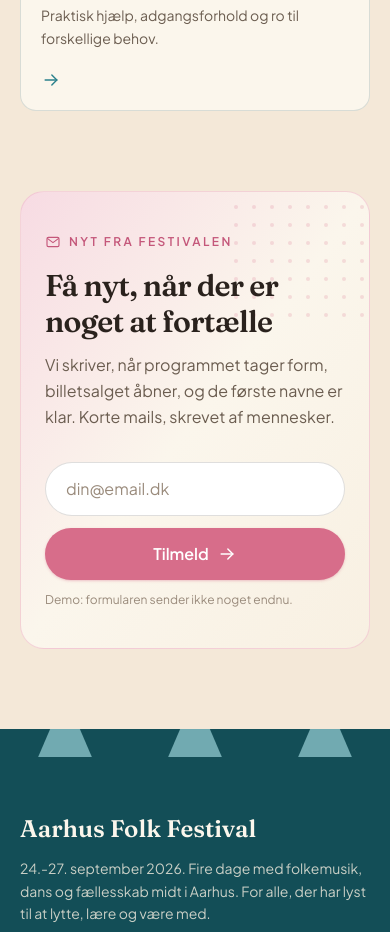
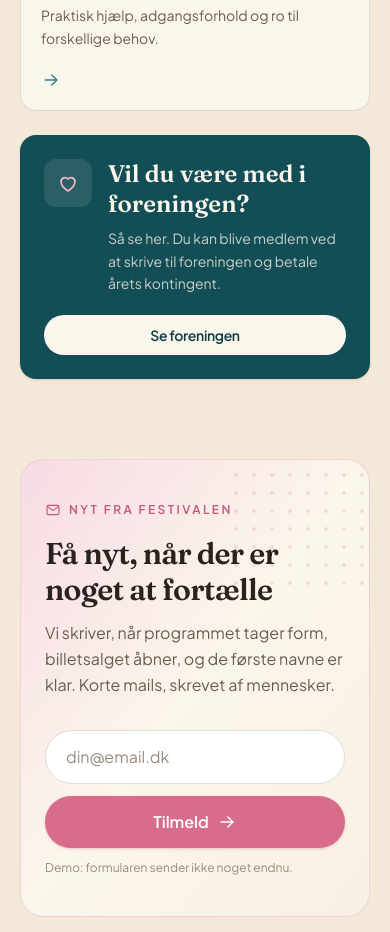
Before and after one commit to KasperKrog92/aarhus-folk-festival, a Next.js app: page / in a window 390 px wide. Shown: the part 6180-7112 px from the top of the page. Built offline with nearby package versions, Linux system fonts and the light colour scheme; no server answers.

Commit message:
Add association membership page

```diff
--- /dev/null
+++ b/src/app/foreningen/page.tsx
@@ -0,0 +1,79 @@
+import type { Metadata } from "next";
+import { Button } from "@/components/ui/Button";
+import { Container } from "@/components/ui/Container";
+import { FolkStripe } from "@/components/decorative/FolkStripe";
+import { associationPage } from "@/data/association";
+import { site } from "@/data/site";
+import { getLocale } from "@/i18n/server";
+
+export async function generateMetadata(): Promise<Metadata> {
+  const locale = await getLocale();
+
+  return {
+    title: `${associationPage.title[locale]} | ${site.name}`,
+    description: associationPage.intro[locale],
+  };
+}
+
+export default async function AssociationPage() {
+  const locale = await getLocale();
+
+  return (
+    <section className="py-16 sm:py-20">
+      <Container>
+        <div className="mx-auto max-w-3xl">
+          <p className="text-sm font-semibold uppercase tracking-[0.18em] text-pink-600">
+            {associationPage.eyebrow[locale]}
+          </p>
+          <h1 className="mt-4 font-display text-4xl font-semibold leading-tight text-ink sm:text-5xl">
+            {associationPage.title[locale]}
+          </h1>
+          <p className="mt-5 text-lg leading-relaxed text-ink-soft">
+            {associationPage.intro[locale]}
+          </p>
+
+          <FolkStripe className="my-10" />
+
+          <div className="rounded-2xl border border-petroleum/15 bg-cream-50 p-6 shadow-sm sm:p-8">
+            <p className="text-base leading-relaxed text-ink-soft">
+              {associationPage.body[locale]}
+            </p>
+
+            <h2 className="mt-8 font-display text-2xl font-semibold text-ink">
+              {associationPage.detailsHeading[locale]}
+            </h2>
+            <ul className="mt-5 grid gap-4 sm:grid-cols-3">
+              {associationPage.details.map((item) => (
+                <li
+                  key={item.id}
+                  className="rounded-xl border border-petroleum/10 bg-cream p-4"
+                >
+                  <p className="text-xs font-semibold uppercase tracking-[0.14em] text-pink-600">
+                    {item.label[locale]}
+                  </p>
+                  <p className="mt-2 font-display text-xl font-semibold text-ink">
+                    {typeof item.value === "string"
+                      ? item.value
+                      : item.value[locale]}
+                  </p>
+                  <p className="mt-2 text-sm leading-relaxed text-ink-soft">
+                    {item.description[locale]}
+                  </p>
+                </li>
+              ))}
+            </ul>
+          </div>
+
+          <div className="mt-8 flex flex-col gap-3 sm:flex-row">
+            <Button href={associationPage.contactHref}>
+              {associationPage.contactCta[locale]}
+            </Button>
+            <Button href="/" variant="outline">
+              {associationPage.backLabel[locale]}
+            </Button>
+          </div>
+        </div>
+      </Container>
+    </section>
+  );
+}
--- a/src/components/layout/Header.tsx
+++ b/src/components/layout/Header.tsx
@@ -47,7 +47,7 @@
         <Container className="flex h-20 items-center justify-between gap-4">
           {/* Logo */}
           <Link
-            href="#top"
+            href="/"
             className="flex shrink-0 items-center"
             aria-label={`${site.name}, ${t.header.home}`}
           >
--- a/src/components/sections/PracticalInfo.tsx
+++ b/src/components/sections/PracticalInfo.tsx
@@ -1,6 +1,9 @@
 import { Container } from "@/components/ui/Container";
 import { SectionHeading } from "@/components/ui/SectionHeading";
 import { PracticalCard } from "@/components/ui/PracticalCard";
+import { Button } from "@/components/ui/Button";
+import { IconHeart } from "@/components/icons";
+import { associationPage } from "@/data/association";
 import { practicalItems } from "@/data/practical";
 import { getDictionary } from "@/i18n/dictionaries";
 import { getLocale } from "@/i18n/server";
@@ -30,6 +33,29 @@
             </li>
           ))}
         </ul>
+
+        <div className="mt-6 flex flex-col gap-5 rounded-2xl bg-petroleum p-6 text-cream-50 shadow-sm sm:flex-row sm:items-center sm:justify-between sm:p-7">
+          <div className="flex gap-4">
+            <span className="grid size-12 shrink-0 place-items-center rounded-xl bg-cream-50/10 text-pink-200">
+              <IconHeart className="size-6" />
+            </span>
+            <div>
+              <h3 className="font-display text-2xl font-semibold leading-tight">
+                {associationPage.title[locale]}
+              </h3>
+              <p className="mt-2 max-w-2xl text-sm leading-relaxed text-cream-100/80">
+                {associationPage.teaser[locale]}
+              </p>
+            </div>
+          </div>
+          <Button
+            href={associationPage.href}
+            variant="solidLight"
+            className="shrink-0"
+          >
+            {associationPage.teaserCta[locale]}
+          </Button>
+        </div>
       </Container>
     </section>
   );
--- /dev/null
+++ b/src/data/association.ts
@@ -0,0 +1,83 @@
+import type { Localized } from "@/i18n/config";
+
+export const associationPage = {
+  href: "/foreningen",
+  eyebrow: {
+    da: "Foreningen",
+    en: "The association",
+  } as Localized,
+  title: {
+    da: "Vil du være med i foreningen?",
+    en: "Want to join the association?",
+  } as Localized,
+  intro: {
+    da: "Som medlem støtter du Aarhus Folk Festival og det fællesskab, festivalen vokser ud af.",
+    en: "As a member, you support Aarhus Folk Festival and the community the festival grows from.",
+  } as Localized,
+  teaser: {
+    da: "Så se her. Du kan blive medlem ved at skrive til foreningen og betale årets kontingent.",
+    en: "Start here. You can join by writing to the association and paying the annual fee.",
+  } as Localized,
+  teaserCta: {
+    da: "Se foreningen",
+    en: "See the association",
+  } as Localized,
+  body: {
+    da: "Det er nemt at blive medlem af Aarhus Folk Festival og støtte sagen. Kontingentet er 100 kr om året. Når du er medlem, får du adgang til forskellige fordele og kommer på vores emailliste.",
+    en: "It is easy to become a member of Aarhus Folk Festival and support the cause. Membership is 100 DKK per year. As a member, you get access to different benefits and join our email list.",
+  } as Localized,
+  detailsHeading: {
+    da: "Sådan bliver du medlem",
+    en: "How to become a member",
+  } as Localized,
+  details: [
+    {
+      id: "email",
+      label: {
+        da: "Skriv til os",
+        en: "Write to us",
+      } as Localized,
+      value: "aarhusfolkfestival@gmail.com",
+      description: {
+        da: 'Send en mail og skriv "medlemskab" i emnefeltet.',
+        en: 'Send us an email and write "membership" in the subject line.',
+      } as Localized,
+    },
+    {
+      id: "fee",
+      label: {
+        da: "Kontingent",
+        en: "Membership fee",
+      } as Localized,
+      value: {
+        da: "100 kr om året",
+        en: "100 DKK per year",
+      } as Localized,
+      description: {
+        da: "Kontingentet betales en gang om året.",
+        en: "The membership fee is paid once a year.",
+      } as Localized,
+    },
+    {
+      id: "mobilepay",
+      label: {
+        da: "MobilePay",
+        en: "MobilePay",
+      } as Localized,
+      value: "93176",
+      description: {
+        da: "Husk at angive navn ved overførslen.",
+        en: "Remember to include your name with the transfer.",
+      } as Localized,
+    },
+  ],
+  contactHref: "mailto:aarhusfolkfestival@gmail.com?subject=medlemskab",
+  contactCta: {
+    da: "Skriv om medlemskab",
+    en: "Write about membership",
+  } as Localized,
+  backLabel: {
+    da: "Tilbage til forsiden",
+    en: "Back to the homepage",
+  } as Localized,
+} as const;
--- a/src/data/navigation.ts
+++ b/src/data/navigation.ts
@@ -7,16 +7,16 @@
 };
 
 export const mainNav: NavItem[] = [
-  { label: { da: "Program", en: "Programme" }, href: "#program" },
-  { label: { da: "Kunstnere", en: "Artists" }, href: "#kunstnere" },
-  { label: { da: "Workshops", en: "Workshops" }, href: "#oplev" },
-  { label: { da: "Praktisk info", en: "Practical info" }, href: "#praktisk" },
-  { label: { da: "Om festivalen", en: "About" }, href: "#om" },
+  { label: { da: "Program", en: "Programme" }, href: "/#program" },
+  { label: { da: "Kunstnere", en: "Artists" }, href: "/#kunstnere" },
+  { label: { da: "Workshops", en: "Workshops" }, href: "/#oplev" },
+  { label: { da: "Praktisk info", en: "Practical info" }, href: "/#praktisk" },
+  { label: { da: "Om festivalen", en: "About" }, href: "/#om" },
 ];
 
 export const footerNav: NavItem[] = [
-  { label: { da: "Kontakt", en: "Contact" }, href: "#kontakt" },
-  { label: { da: "Presse", en: "Press" }, href: "#presse" },
-  { label: { da: "Sponsorer", en: "Sponsors" }, href: "#sponsorer" },
-  { label: { da: "Arkiv", en: "Archive" }, href: "#arkiv" },
+  { label: { da: "Kontakt", en: "Contact" }, href: "/#kontakt" },
+  { label: { da: "Presse", en: "Press" }, href: "/#presse" },
+  { label: { da: "Sponsorer", en: "Sponsors" }, href: "/#sponsorer" },
+  { label: { da: "Arkiv", en: "Archive" }, href: "/#arkiv" },
 ];
--- a/src/data/practical.ts
+++ b/src/data/practical.ts
@@ -1,7 +1,12 @@
 /** Practical info teaser cards. `icon` resolves to an SVG in the view layer. */
 import type { Localized } from "@/i18n/config";
 
-export type PracticalIcon = "pin" | "bed" | "bus" | "cup" | "accessibility";
+export type PracticalIcon =
+  | "pin"
+  | "bed"
+  | "bus"
+  | "cup"
+  | "accessibility";
 
 export type PracticalItem = {
   id: string;
```
